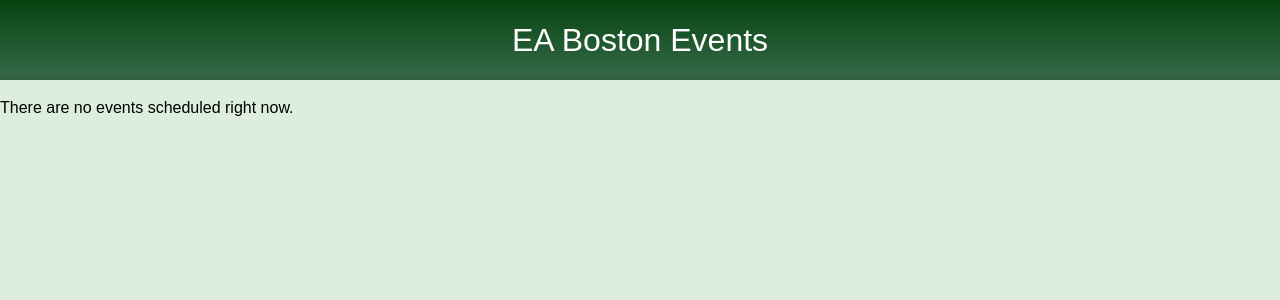
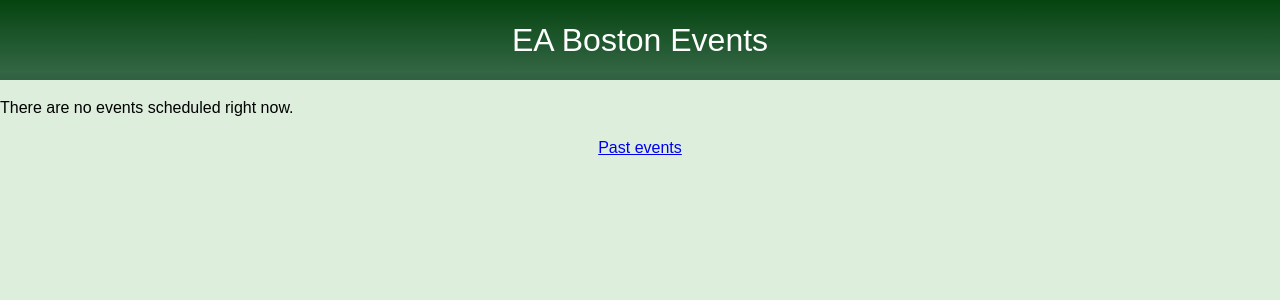
Before and after one commit to taymonbeal/eamail, a Django app: template project/events/templates/events/event_list.html in a window 1280 px wide. Shown: the top 300 px of the page. Run offline with Django 3.2, Linux system fonts and the light colour scheme; the template is opened without the code that fills it, so the values that code supplies are empty.

Commit message:
adding navigation options

```diff
--- a/project/events/static/css/simplesheet.css
+++ b/project/events/static/css/simplesheet.css
@@ -3,18 +3,22 @@ body {
 	margin: 0;
 }
 header h1 {
-	background: linear-gradient(#054410, #364 90%, #306040);
+	background: linear-gradient(to top, #054410, #364 90%, #306040);
 	color: #fff;
 	text-align: center;
 	font-weight: normal;
 	margin: 0;
 }
+header h1:hover, header h1:focus { background: linear-gradient(to bottom, #054410, #364 90%, #306040); }
+header h1 a { color: #fff; text-decoration: none; }
 .event { background-color: #fff; color: #000; }
 summary { display: block; }
 .event h1 { margin: 0; }
 .event img { float: left; }
 .event .date { margin: 0; }
 .event p:last-child { margin-bottom: 0; }
+
+nav { text-align: center; }
 
 /* Behavior on large devices */
 @media (min-width: 30.001rem) {
@@ -32,6 +36,7 @@ summary { display: block; }
 @media (max-width: 30rem) {
 	body { font-size: 0.8em; line-height: 1.25; background-color: #fff; }
 	header h1 { padding: 0.1em 0; font-size: 2em; margin-bottom: 0.2em; }
+	nav { margin: 0.4em; }
 	.event { padding: 0.2em; border-bottom: solid thin; }
 	.event:first-child { border-top: solid thin; }
 	.event h1 { font-size: 1.25em; line-height: 1; }
--- a/project/events/templates/events/event_list.html
+++ b/project/events/templates/events/event_list.html
@@ -4,7 +4,7 @@
 {% block fulltitle %}EA Boston Events{% endblock fulltitle %}
 {% block styling %}<link rel="stylesheet" href="{% static 'css/simplesheet.css' %}">{% endblock styling %}
 {% block content %}
-  <header><h1>EA Boston Events</h1></header>
+  <header><h1><a href="{% url 'event_list' %}">EA Boston Events</a></h1></header>
   {% if event_list %}
     <main>
       {% for event in event_list %}
@@ -23,4 +23,5 @@
   {% else %}
     <p>There are no events scheduled right now.</p>
   {% endif %}
+  <nav><a href="{% url 'event_past' %}">Past events</a></nav>
 {% endblock content %}
```
